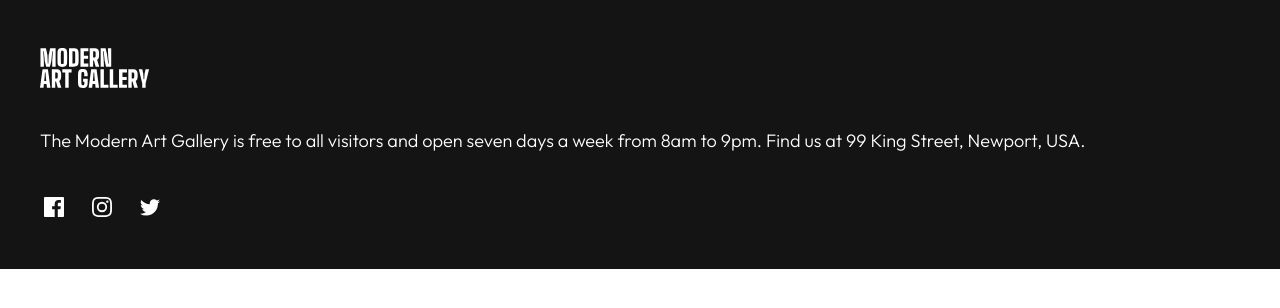
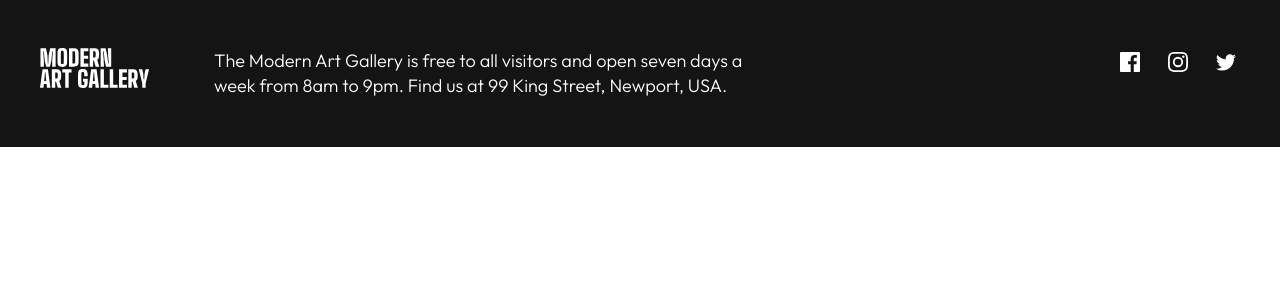
Before and after one commit to JuliAlchemDev/FM-art-gallery-website, a website: page index.html in a window 1280 px wide. Drawn offline with Linux system fonts and the light colour scheme.

Commit message:
feat(footer): add responsive tablet view

```diff
--- a/assets/styles/scss/components/footer.scss
+++ b/assets/styles/scss/components/footer.scss
@@ -15,9 +15,19 @@
   font-weight: var.$fw-light;
   line-height: var.$lh-140;
   letter-spacing: var.$ls-none;
+
+   @include mix.respond-to(tablet) {
+    grid-template-columns: 60% auto;
+    justify-content: space-between;
+  }
+
   .footer__article {
     display: grid;
     gap: var.$spacing-500; //40px
+    @include mix.respond-to(tablet) {
+    grid-template-columns: auto 1fr;
+    gap: var.$spacing-800; //64px
+  }
   }
 
   .footer__nav-list {
@@ -56,6 +66,8 @@
       }
     }
   }
+
+
 }
 
 .sr-only:not(:focus):not(:active) {
```
Also changed, not shown: assets/styles/main.css, 1 other file.
